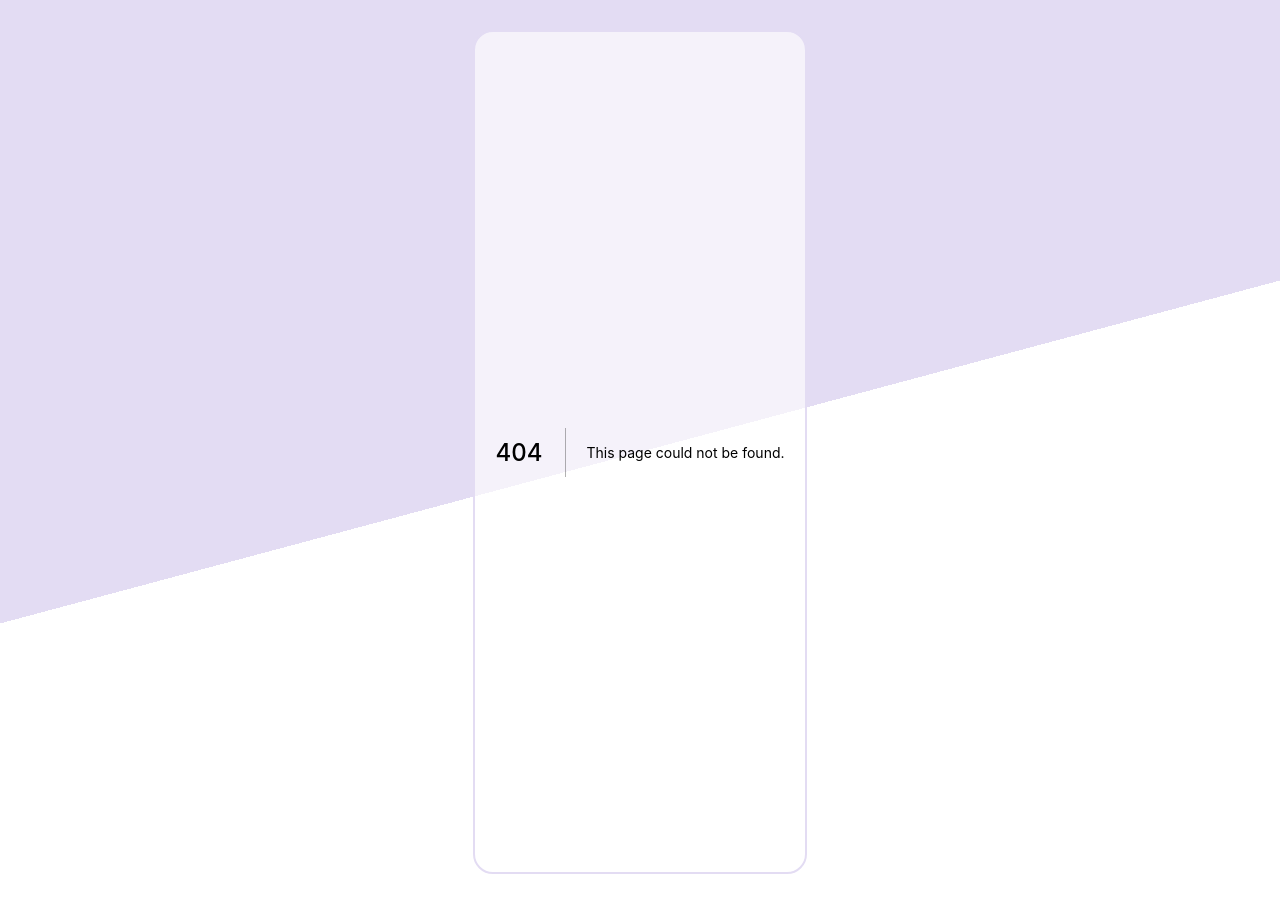
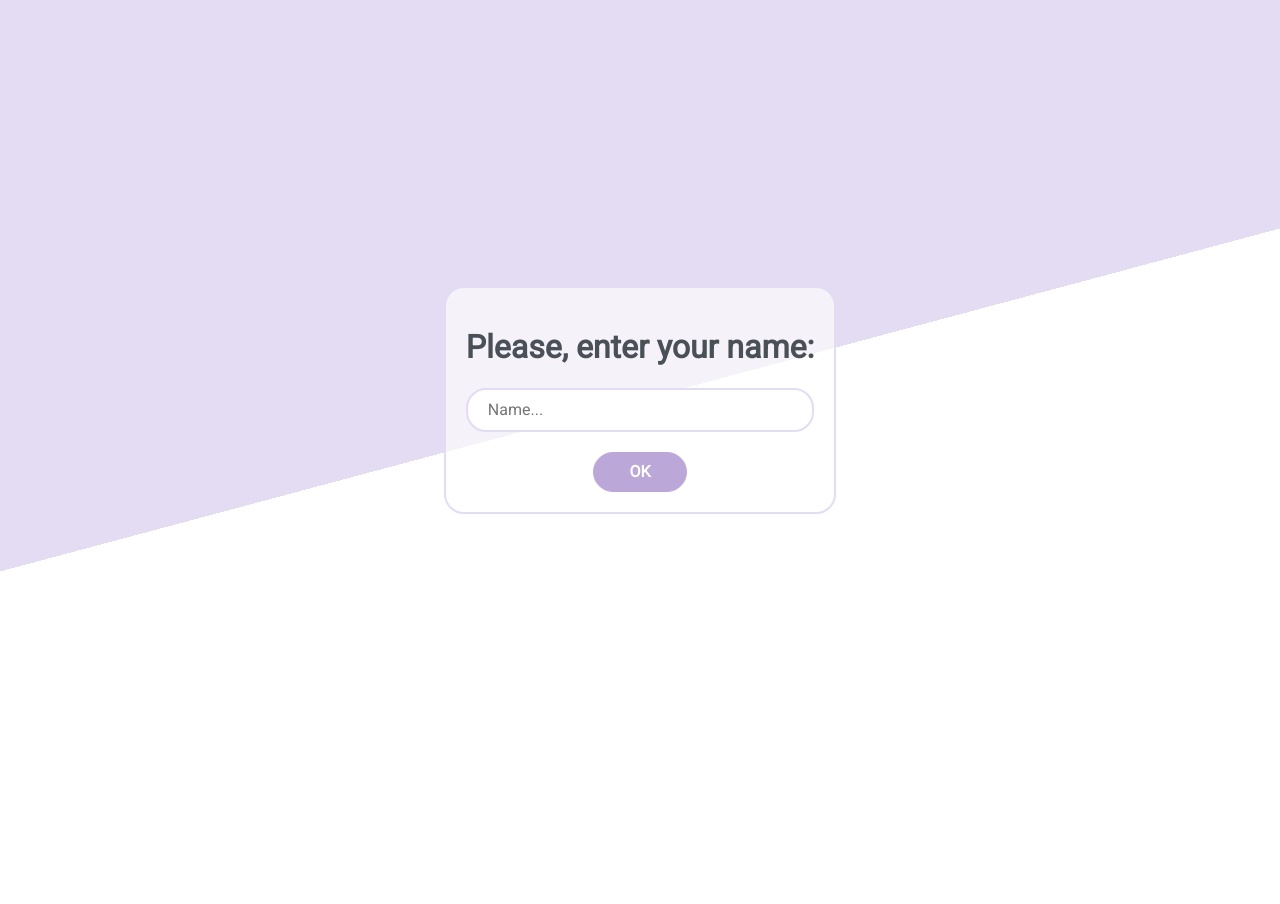
Before and after one commit to vladislooove/ylyl, a Next.js app: page /Login in a window 1280 px wide. Before the commit this address had no page. After the commit the page ends 800 px from the top, so only its background shows below. Built offline with nearby package versions, Linux system fonts and the light colour scheme.

Commit message:
Added login page

```diff
--- a/components/Button/Button.module.scss
+++ b/components/Button/Button.module.scss
@@ -7,7 +7,7 @@
   border: 1px solid #7952b3;
   cursor: pointer;
   border-radius: 20px;
-  transition: color .15s ease-in-out,background-color .15s ease-in-out,border-color .15s ease-in-out,box-shadow .15s ease-in-out;
+  transition: opacity .15s ease-in-out, color .15s ease-in-out, background-color .15s ease-in-out,border-color .15s ease-in-out,box-shadow .15s ease-in-out;
 
   &:hover,
   &:focus {
@@ -25,4 +25,9 @@
     border-color: #61428f;
     outline: none;
   }
+
+  &[disabled] {
+    pointer-events: none;
+    opacity: .5;
+  }
 }
--- a/components/Button/index.tsx
+++ b/components/Button/index.tsx
@@ -4,6 +4,11 @@ import { FC } from 'react';
 // Styles
 import styles from './Button.module.scss';
 
-export const Button: FC = ({ children, ...props }) => <button className={styles.button} {...props}>{children}</button>;
+// Types
+import { ButtonProps } from './types';
+
+export const Button: FC<ButtonProps> = ({ children, ...props }) => (
+  <button className={styles.button} {...props}>{children}</button>
+);
 
 export default Button;
--- /dev/null
+++ b/components/Button/types.ts
@@ -0,0 +1,6 @@
+// Types
+import { ButtonHTMLAttributes } from 'react';
+
+export interface ButtonProps extends ButtonHTMLAttributes<HTMLButtonElement> {
+  disabled?: boolean;
+}
--- /dev/null
+++ b/components/Input/Input.module.scss
@@ -0,0 +1,21 @@
+.input {
+  display: block;
+  width: 100%;
+  padding: 8px 20px;
+  font-size: 1rem;
+  font-weight: 400;
+  line-height: 1.5;
+  color: inherit;
+  background-color: #fff;
+  background-clip: padding-box;
+  border:2px solid #e3dcf3;
+  appearance: none;
+  border-radius: 20px;
+  transition: border-color .15s ease-in-out,box-shadow .15s ease-in-out;
+
+  &:focus {
+    border-color: #7952b3;
+    outline: 0;
+    box-shadow: 0 0 0 0.1rem rgba(13,110,253,.25);
+  }
+}
--- /dev/null
+++ b/components/Input/index.tsx
@@ -0,0 +1,9 @@
+// Libs
+import { FC } from 'react';
+
+// Styles
+import styles from './Input.module.scss';
+
+export const Input: FC = (props) => <input className={styles.input} {...props} />;
+
+export default Input;
--- a/pages/Home/index.tsx
+++ b/pages/Home/index.tsx
@@ -21,7 +21,7 @@ const Home: FC = () => (
       Application need to access to your web camera. Do not afraid - your face wont be shown to other players, we need camera just to recognize your emotions while you are playing.
     </p>
     <p>
-      <Link href="/play">
+      <Link href="/login">
         <Button>Letsa go!</Button>
       </Link>
     </p>
--- /dev/null
+++ b/pages/Login/Login.module.scss
@@ -0,0 +1,7 @@
+.login {
+  text-align: center;
+}
+
+.input {
+  margin-bottom: 20px;
+}
--- /dev/null
+++ b/pages/Login/index.tsx
@@ -0,0 +1,31 @@
+// Libs
+import { ChangeEvent, FC, useState } from 'react';
+
+// Components
+import Input from '../../components/Input';
+import Button from '../../components/Button';
+
+// Styles
+import styles from './Login.module.scss';
+
+export const Login: FC = () => {
+  const [name, setName] = useState('');
+
+  const onChange = (event: ChangeEvent<HTMLInputElement>) => {
+    setName(event.target.value);
+  };
+
+  return (
+    <div className={styles.login}>
+      <h1>Please, enter your name:</h1>
+      <div className={styles.input} >
+        <Input value={name} placeholder="Name..." onChange={onChange} />
+      </div>
+      <Button disabled={!name}>
+        OK
+      </Button>
+    </div>
+  );
+};
+
+export default Login;
--- /dev/null
+++ b/pages/api/socketio/index.ts
@@ -0,0 +1,29 @@
+// Libs
+import { Server } from 'socket.io';
+
+const ioHandler = (req: any, res: any) => {
+  if (!res.socket.server.io) {
+    console.log('*First use, starting socket.io');
+    const io = new Server(res.socket.server);
+
+    io.on('connection', (socket: Socket) => {
+      socket.broadcast.emit('a user connected');
+      socket.on('hello', () => {
+        socket.emit('hello', 'world!');
+      });
+    });
+
+    res.socket.server.io = io;
+  } else {
+    console.log('socket.io already running');
+  }
+  res.end();
+};
+
+export const config = {
+  api: {
+    bodyParser: false
+  }
+};
+
+export default ioHandler;
--- a/pages/api/users/index.ts
+++ /dev/null
@@ -1,16 +0,0 @@
-import { NextApiRequest, NextApiResponse } from 'next'
-import { sampleUserData } from '../../../utils/sample-data'
-
-const handler = (_req: NextApiRequest, res: NextApiResponse) => {
-  try {
-    if (!Array.isArray(sampleUserData)) {
-      throw new Error('Cannot find user data')
-    }
-
-    res.status(200).json(sampleUserData)
-  } catch (err) {
-    res.status(500).json({ statusCode: 500, message: err.message })
-  }
-}
-
-export default handler
--- /dev/null
+++ b/pages/login.tsx
@@ -0,0 +1 @@
+export { default } from './Login';
```
